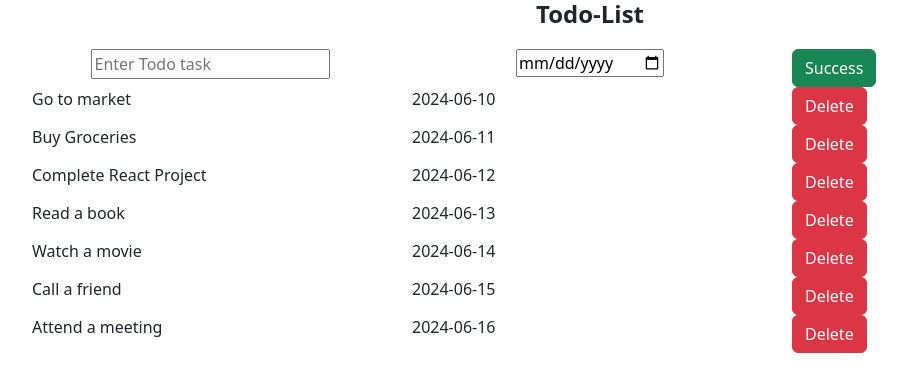
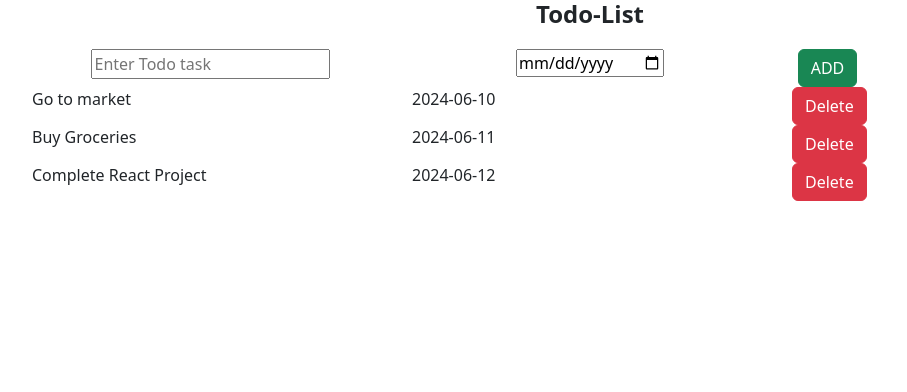
Before and after one commit to Nishant2056/Learning-React, a React (Vite) app in the folder todo-dynamic/todo-list-dynamic-way/: page / in a window 1280 px wide. Shown: the top 392 px of the page, without its empty margins (50-957 px from the left). Built offline with nearby package versions, Linux system fonts and the light colour scheme.

Commit message:
changes in the project

```diff
--- a/todo-dynamic/todo-list-dynamic-way/src/App.jsx
+++ b/todo-dynamic/todo-list-dynamic-way/src/App.jsx
@@ -1,5 +1,6 @@
 import InputPart from "./components/InputPart";
 import TodoItems from "./components/TodoItems";
+import WelcomeMessage from "./components/WelcomeMessage";
 import "./App.css";
 import { useState } from "react";
 
@@ -8,10 +9,6 @@ function App() {
     { task: "Go to market", date: "2024-06-10" },
     { task: "Buy Groceries", date: "2024-06-11" },
     { task: "Complete React Project", date: "2024-06-12" },
-    { task: "Read a book", date: "2024-06-13" },
-    { task: "Watch a movie", date: "2024-06-14" },
-    { task: "Call a friend", date: "2024-06-15" },
-    { task: "Attend a meeting", date: "2024-06-16" },
   ];
 
   const [requiredData, setRequiredData] = useState(initialRequiredData);
@@ -21,11 +18,20 @@ function App() {
     setRequiredData(newAddedItem);
   };
 
+  const handleDeleteItem = (task) => {
+    const updatedItems = requiredData.filter((item) => item.task !== task);
+    setRequiredData(updatedItems);
+  };
+
   return (
     <center>
       <h1 className="heading">Todo-List</h1>
       <InputPart onNewItem={handleNewItem}></InputPart>
-      <TodoItems todoItems={requiredData}></TodoItems>
+      {requiredData.length === 0 && <WelcomeMessage />}
+      <TodoItems
+        todoItems={requiredData}
+        onDeleteItem={handleDeleteItem}
+      ></TodoItems>
     </center>
   );
 }
--- a/todo-dynamic/todo-list-dynamic-way/src/components/InputPart.jsx
+++ b/todo-dynamic/todo-list-dynamic-way/src/components/InputPart.jsx
@@ -42,7 +42,7 @@ const InputPart = ({ onNewItem }) => {
             className="btn btn-success"
             onClick={handleSuccessButtonClicked}
           >
-            Success
+            ADD
           </button>
         </div>
       </div>
--- a/todo-dynamic/todo-list-dynamic-way/src/components/TodoItems.jsx
+++ b/todo-dynamic/todo-list-dynamic-way/src/components/TodoItems.jsx
@@ -1,10 +1,15 @@
 import TodoUi from "./TodoUi";
 import css from "./TodoItems.module.css";
-const TodoItems = ({ todoItems }) => {
+const TodoItems = ({ todoItems, onDeleteItem }) => {
   return (
     <div className={css.todoItemsContainer}>
       {todoItems.map((item, index) => (
-        <TodoUi key={index} task={item.task} date={item.date} />
+        <TodoUi
+          key={index}
+          task={item.task}
+          date={item.date}
+          onDeleteItem={onDeleteItem}
+        />
       ))}
     </div>
   );
--- a/todo-dynamic/todo-list-dynamic-way/src/components/TodoUi.jsx
+++ b/todo-dynamic/todo-list-dynamic-way/src/components/TodoUi.jsx
@@ -1,11 +1,15 @@
-const TodoUi = ({ task, date }) => {
+const TodoUi = ({ task, date, onDeleteItem }) => {
   return (
     <div className="container">
       <div className="row kg-row">
         <div className="col-4">{task}</div>
         <div className="col-4">{date}</div>
         <div className="col-1">
-          <button type="button" className="btn btn-danger kg-button">
+          <button
+            type="button"
+            className="btn btn-danger kg-button"
+            onClick={() => onDeleteItem(task)}
+          >
             Delete
           </button>
         </div>
--- /dev/null
+++ b/todo-dynamic/todo-list-dynamic-way/src/components/WelcomeMessage.jsx
@@ -0,0 +1,5 @@
+const WelcomeMessage = () => {
+  return <p>There is no task left please enjoy your day.</p>;
+};
+
+export default WelcomeMessage;
```
